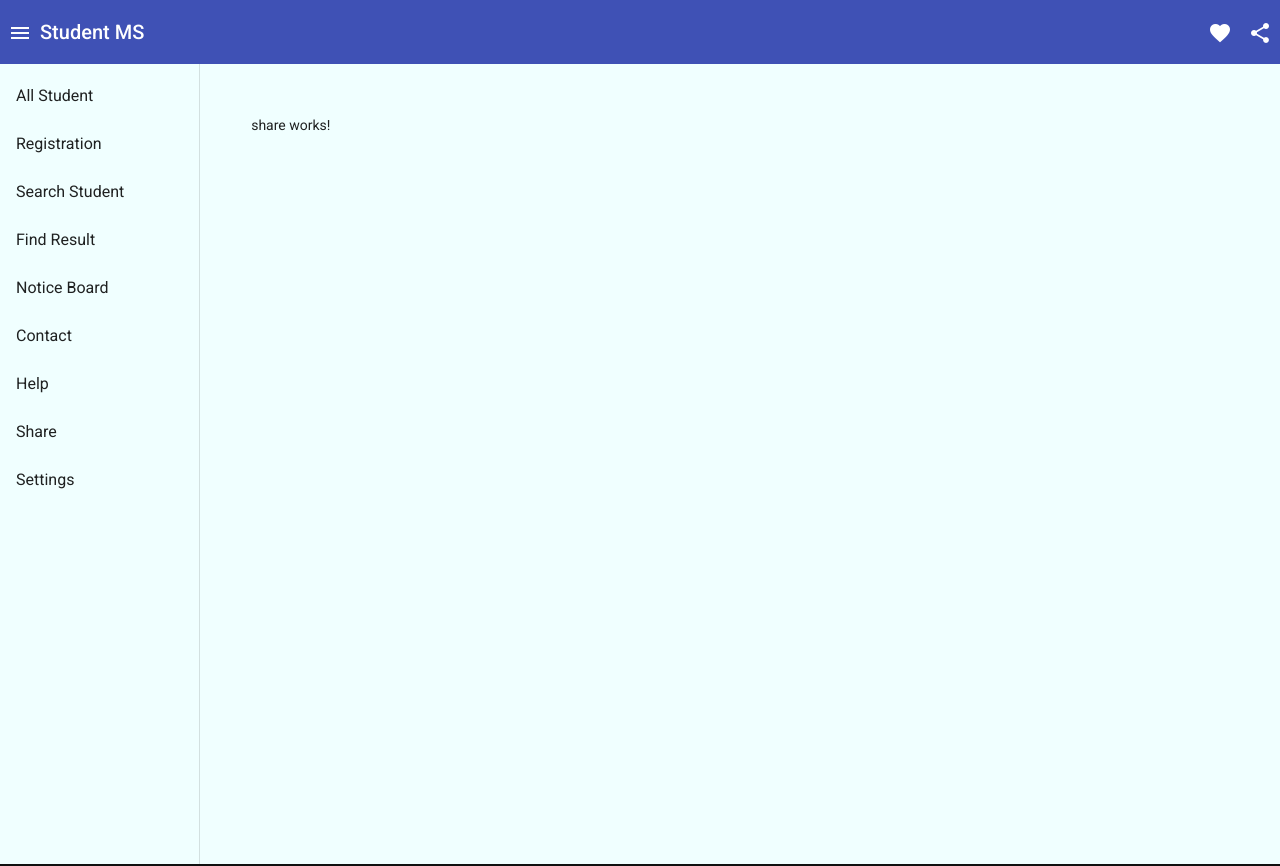
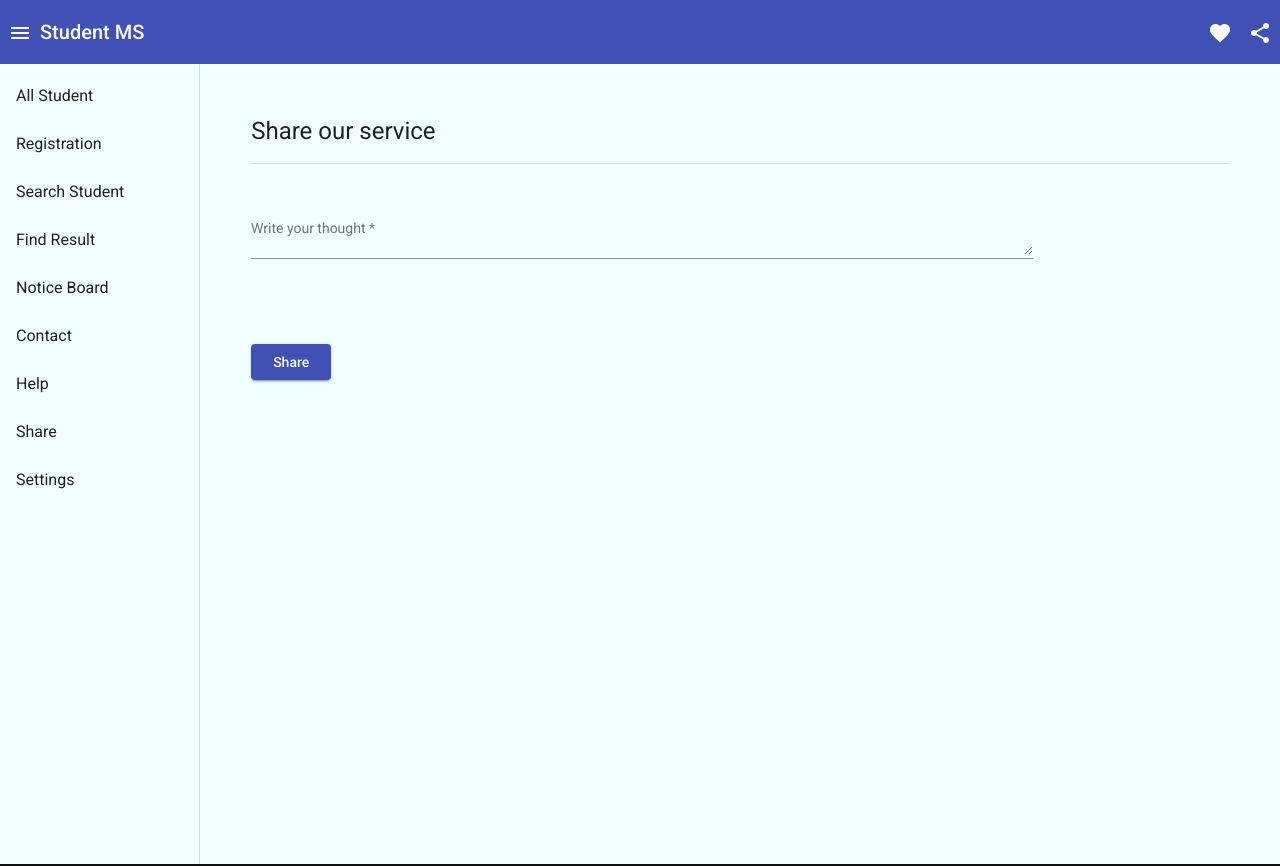
Before and after one commit to Nasirsiraj/StudentMS-APP, an Angular app: page /dashboard/share in a window 1280 px wide. Shown: the top 866 px of the page. Built offline with nearby package versions, Linux system fonts and the light colour scheme; what @ngrx/effects, @ngrx/router-store, @ngrx/store would draw is missing.

Commit message:
share c coded

```diff
--- a/src/app/component/share/share.component.html
+++ b/src/app/component/share/share.component.html
@@ -1 +1,26 @@
-<p>share works!</p>
+<div class="container">
+  <h1>Share our service</h1>
+  <mat-divider></mat-divider>
+  <br><br>
+  <form [formGroup]="shareForm">
+    <mat-form-field>
+      <mat-label>Write your thought</mat-label>
+      <textarea
+        type="textarea"
+        matInput
+        formControlName="message"
+        placeholder="Ex. It makes me feel..."></textarea>
+      <mat-error *ngIf="message && message.invalid && message.touched">
+        required
+      </mat-error>
+    </mat-form-field>
+    <br><br><br>
+    <button mat-raised-button color="primary" [matMenuTriggerFor]="menu">Share</button>
+    <mat-menu #menu="matMenu">
+      <button mat-menu-item [disabled]="shareForm.invalid">On Gmail</button>
+      <button mat-menu-item [disabled]="shareForm.invalid">On FaceBook</button>
+      <button mat-menu-item [disabled]="shareForm.invalid">On Twitter</button>
+      <button mat-menu-item [disabled]="shareForm.invalid">On LinkedIn</button>
+    </mat-menu>
+  </form>
+</div>
--- a/src/app/component/share/share.component.scss
+++ b/src/app/component/share/share.component.scss
@@ -0,0 +1,11 @@
+.container{
+  height: 100%;
+
+  mat-form-field{
+    width: 80%;
+    height: 100px;
+  }
+  button{
+    width: 80px;
+  }
+}
--- a/src/app/component/share/share.component.ts
+++ b/src/app/component/share/share.component.ts
@@ -1,4 +1,5 @@
 import { Component, OnInit } from '@angular/core';
+import {FormBuilder, Validators} from '@angular/forms';
 
 @Component({
   selector: 'app-share',
@@ -7,9 +8,17 @@ import { Component, OnInit } from '@angular/core';
 })
 export class ShareComponent implements OnInit {
 
-  constructor() { }
+  constructor(
+    private formBuilder: FormBuilder
+  ) { }
+  shareForm = this.formBuilder.group({
+    message: ['', [Validators.required]]
+  })
 
   ngOnInit(): void {
   }
 
+  get message(){
+    return this.shareForm.get('message')
+  }
 }
```
